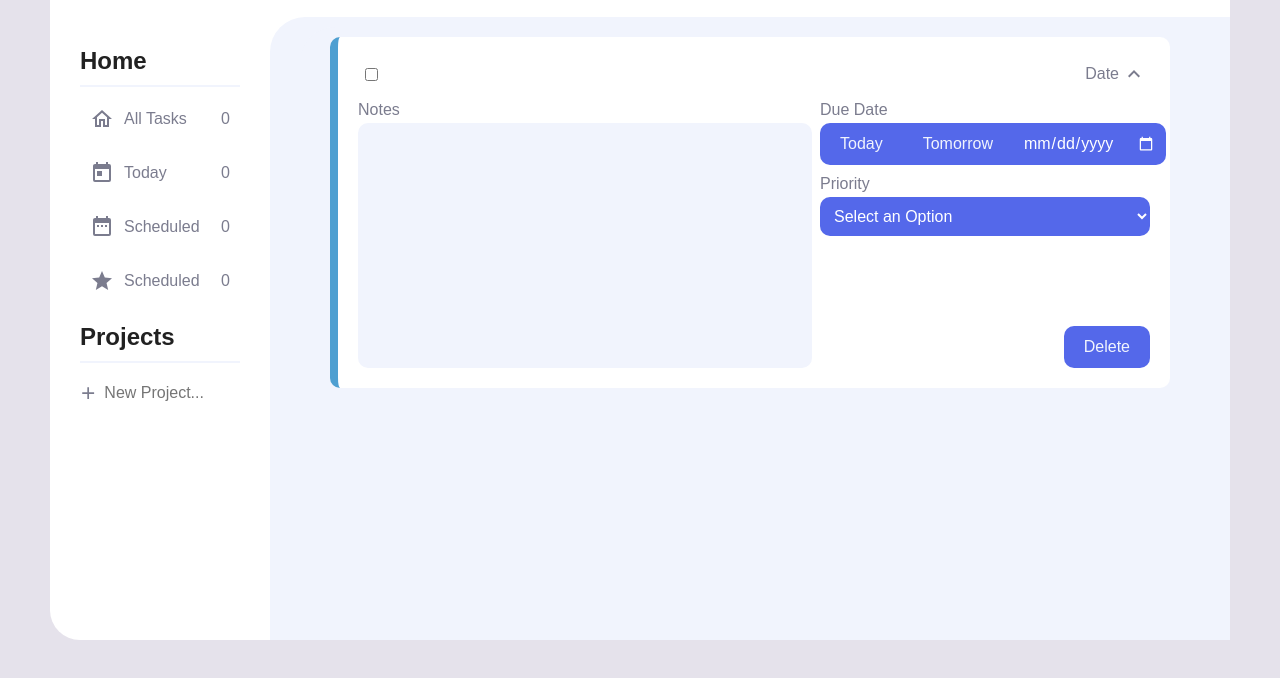
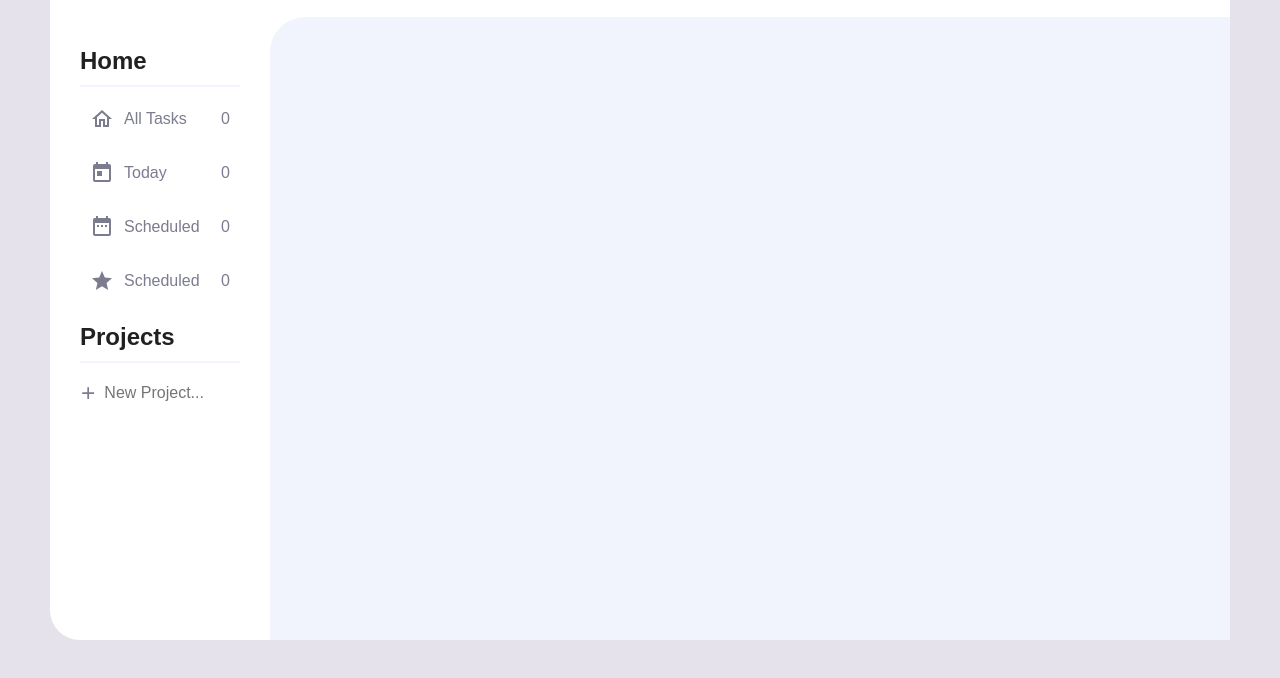
Before and after one commit to anmaras/todo-list, a website built with webpack: page src/admin.html in a window 1280 px wide. Shown: the part 110-788 px from the top of the page. Built offline with nearby package versions, Linux system fonts and the light colour scheme.

Commit message:
clean up the admin html

```diff
--- a/src/admin.html
+++ b/src/admin.html
@@ -106,13 +106,13 @@
               type="text"
               id="main__task-list__add-task"
               placeholder="New Project..."
+              autocomplete="off"
             />
           </div>
         </section>
 
         <!-- Middle Section -->
         <section id="middle-section">
-         <section id="middle-section">
           <!-- Todo Header-->
           <div class="main__container__header">
             <h2>New Project Title</h2>
@@ -196,77 +196,7 @@
           </div>
           <!-- Task List Container Start -->
           <div class="main__task-list__container">
-            <ul class="main__task-list__list">
-              <li class="main__task-list__list-item">
-                <!-- Header -->
-                <div class="main__task-list__list-item__title-container">
-                  <div>
-                    <label for="main__task-list__list-item__checkbox"></label>
-                    <input
-                      type="checkbox"
-                      id="main__task-list__list-item__checkbox"
-                    />
-                    <label for="main__task-list__list-item__title"></label>
-                    <input type="text" id="main__task-list__list-item__title" />
-                  </div>
-                  <div>
-                    <p for="main__task-list__list-item__date-reference">Date</p>
-                    <svg
-                      xmlns="http://www.w3.org/2000/svg"
-                      xmlns:xlink="http://www.w3.org/1999/xlink"
-                      version="1.1"
-                      width="24"
-                      height="24"
-                      viewBox="0 0 24 24"
-                    >
-                      <path
-                        d="M7.41,15.41L12,10.83L16.59,15.41L18,14L12,8L6,14L7.41,15.41Z"
-                      />
-                    </svg>
-                  </div>
-                </div>
-                <!-- Notes -->
-                <div class="main__task-list__list-item__notes-container">
-                  <label for="main__task-list__list-item__textarea"
-                    >Notes</label
-                  >
-                  <textarea
-                    id="main__task-list__list-item__textarea"
-                  ></textarea>
-                </div>
-                <!-- Date -->
-                <div class="main__task-list__list-item__date-container">
-                  <p class="main__task-list__list-item__date-title">Due Date</p>
-                  <div>
-                    <button id="today-btn">Today</button>
-                    <button id="tomorrow-btn">Tomorrow</button>
-                    <label for="main__task-list__list-item__date"></label>
-                    <input type="date" id="main__task-list__list-item__date" />
-                  </div>
-                </div>
-                <!-- Priority -->
-                <div class="main__task-list__list-item__priority-container">
-                  <label for="main__task-list__list-item__priority"
-                    >Priority</label
-                  >
-                  <select
-                    name="select-priority"
-                    id="main__task-list__list-item__priority"
-                  >
-                    <option value="none" selected="selected" disabled>
-                      Select an Option
-                    </option>
-                    <option value="low">Low</option>
-                    <option value="medium">Medium</option>
-                    <option value="high">High</option>
-                  </select>
-                </div>
-                <!-- Delete Btn -->
-                <button class="main__task-list__list-item__delete-task__btn">
-                  Delete
-                </button>
-              </li>
-            </ul>
+            <ul class="main__task-list__list"></ul>
             <div class="middle__task-list__add-task_container">
               <svg
                 xmlns="http://www.w3.org/2000/svg"
@@ -278,25 +208,17 @@
               >
                 <path d="M19,13H13V19H11V13H5V11H11V5H13V11H19V13Z" />
               </svg>
-              <label for="main__task-list__add-task"></label>
+              <label for="todo__task-list__add-todo"></label>
               <input
                 type="text"
-                id="main__task-list__add-task"
+                id="todo__task-list__add-todo"
                 placeholder="New task..."
+                autocomplete="off"
               />
             </div>
+          </div>
         </section>
       </main>
-      <!-- Footer  -->
-      <!-- <footer class="footer-container">
-      <div class="footer-container__text">Antonis Maras</div>
-      <div class="footer-container__date">2022</div>
-      <img
-        src="/src/icons/github.svg"
-        class="footer-container__icon"
-        alt=" github icon"
-      />
-    </footer> -->
     </div>
   </body>
 </html>
```
